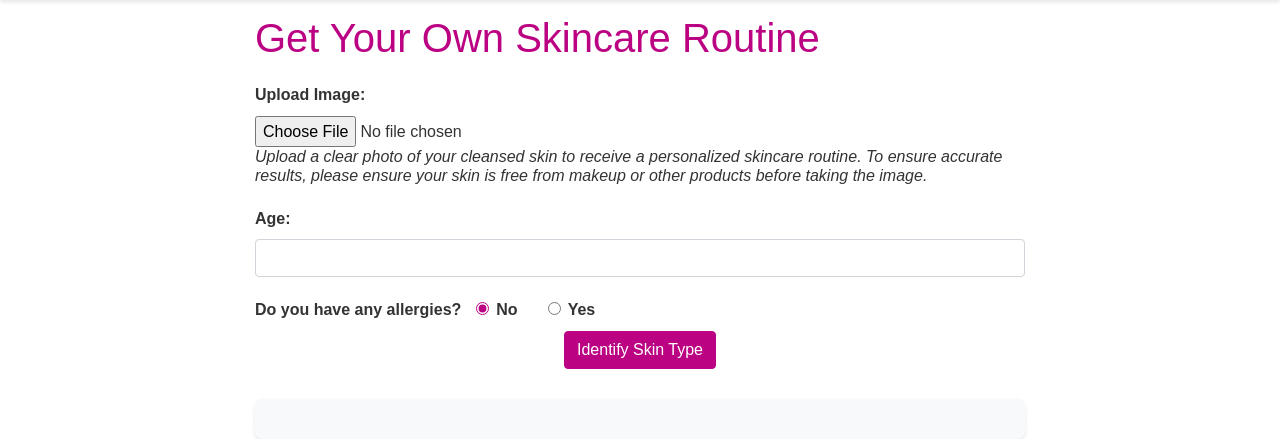
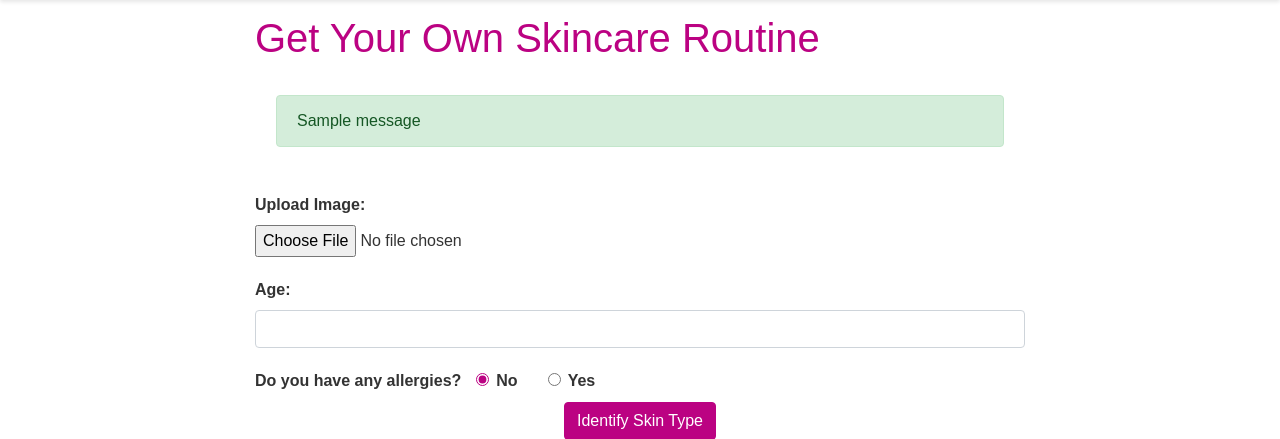
Before and after one commit to SANJANASOLANGA/SkinTypeClassification, a Flask app: page /identify in a window 1280 px wide. Shown: the part 96-535 px from the top of the page. Run offline with Flask 3, Linux system fonts and the light colour scheme; one stand-in notice (Sample message) is shown; some libraries are stand-ins or nearby versions.

Commit message:
Accept only images

```diff
--- a/templates/identify.html
+++ b/templates/identify.html
@@ -6,11 +6,19 @@
 
 <h1>Get Your Own Skincare Routine</h1>
 
-
+{% with messages = get_flashed_messages(with_categories=true) %}
+      {% if messages %}
+        <div class="alert">
+          {% for category, message in messages %}
+            <div class="alert alert-{{ category }}">{{ message }}</div>
+          {% endfor %}
+        </div>
+      {% endif %}
+    {% endwith %}
 <form action="{{ url_for('predict') }}" method="post" enctype="multipart/form-data">
     <div class="form-group">
         <label for="file">Upload Image:</label>
-        <input type="file" class="form-control-file" id="file" name="file" required>
+        <input type="file" class="form-control-file" id="file" name="file" required accept="image/*>
         <h6><i>Upload a clear photo of your cleansed skin to receive a personalized skincare routine. To ensure accurate results, please ensure your skin is free from makeup or other products before taking the image.</i></h6>
     </div>
     <div id="imagePreview"></div>
```
